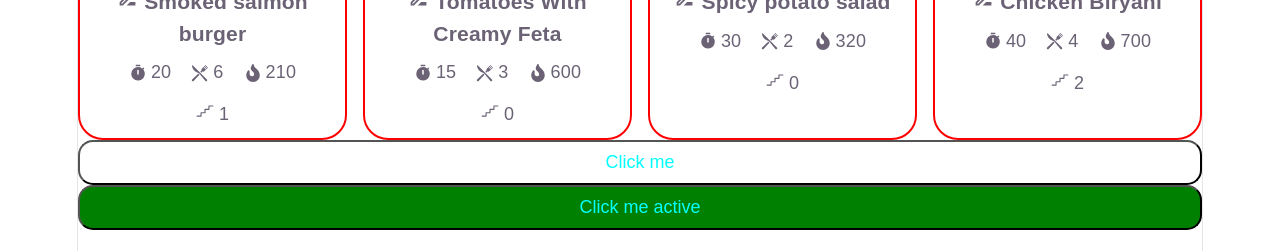
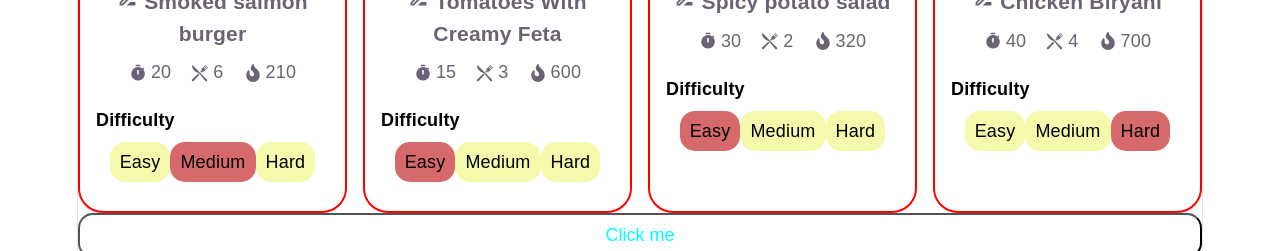
Before and after one commit to Bogdan3690/recipies-react, a React (Vite) app: page / in a window 1280 px wide. Shown: the part 306-557 px from the top of the page. Built offline with nearby package versions, Linux system fonts and the light colour scheme.

Commit message:
style difficulty

```diff
--- a/src/components/Button/Button.jsx
+++ b/src/components/Button/Button.jsx
@@ -5,7 +5,7 @@ const Button = ( {recipe} ) => {
         <>
         <Btn>Click me</Btn>
         <Btn active="true">Click me active</Btn>
-</>
+        </>
     )
 }
 
--- a/src/components/Button/Buttton.styled.js
+++ b/src/components/Button/Buttton.styled.js
@@ -4,6 +4,6 @@ export const Btn = styled.button`
 padding: 10px;
 border-radius: 15px;
 color: aqua;
-background-color: #ffffff80;
+background-color: #ffffff37;
 background-color:${p => p.active ? 'green' : 'white'};
 `
--- a/src/components/RecipeDifficulty/RecipeDifficulty.jsx
+++ b/src/components/RecipeDifficulty/RecipeDifficulty.jsx
@@ -1,9 +1,24 @@
-import { PiSteps } from "react-icons/pi";
+// import { PiSteps } from "react-icons/pi";
+import { TextArea, Text, Level } from "./RecipeDiffuculty.styled";
 
-const RecipeDifficulty = ( {recipe} ) => {
-    return(
-        <p> <PiSteps /> {recipe.difficulty} </p>
-    )
-}
+const RecipeDifficulty = ({ recipe }) => {
+  return (
+    <TextArea>
+      <Text>Difficulty</Text>
 
-export default RecipeDifficulty
+      <Level active={recipe.difficulty === 0}>
+        Easy
+      </Level>
+
+      <Level active={recipe.difficulty === 1}>
+        Medium
+      </Level>
+
+      <Level active={recipe.difficulty === 2}>
+        Hard
+      </Level>
+    </TextArea>
+  );
+};
+
+export default RecipeDifficulty;
--- /dev/null
+++ b/src/components/RecipeDifficulty/RecipeDiffuculty.styled.js
@@ -0,0 +1,21 @@
+import styled from "styled-components";
+
+export const TextArea = styled.div`
+height: 100px;
+color: #000000;
+background-color: #fff;
+border: solid 1px #ffffff;
+border-radius: 25px;
+`
+export const Text = styled.p`
+text-align: start;
+font-weight: 900;
+padding: 5px;
+margin-bottom: 10px;
+`
+export const Level = styled.span`
+padding: 10px;
+border-radius: 15px;
+color: black;
+  background-color: ${({ active }) => (active ? "#d66969" : "#f5f9ab")};
+`
```
